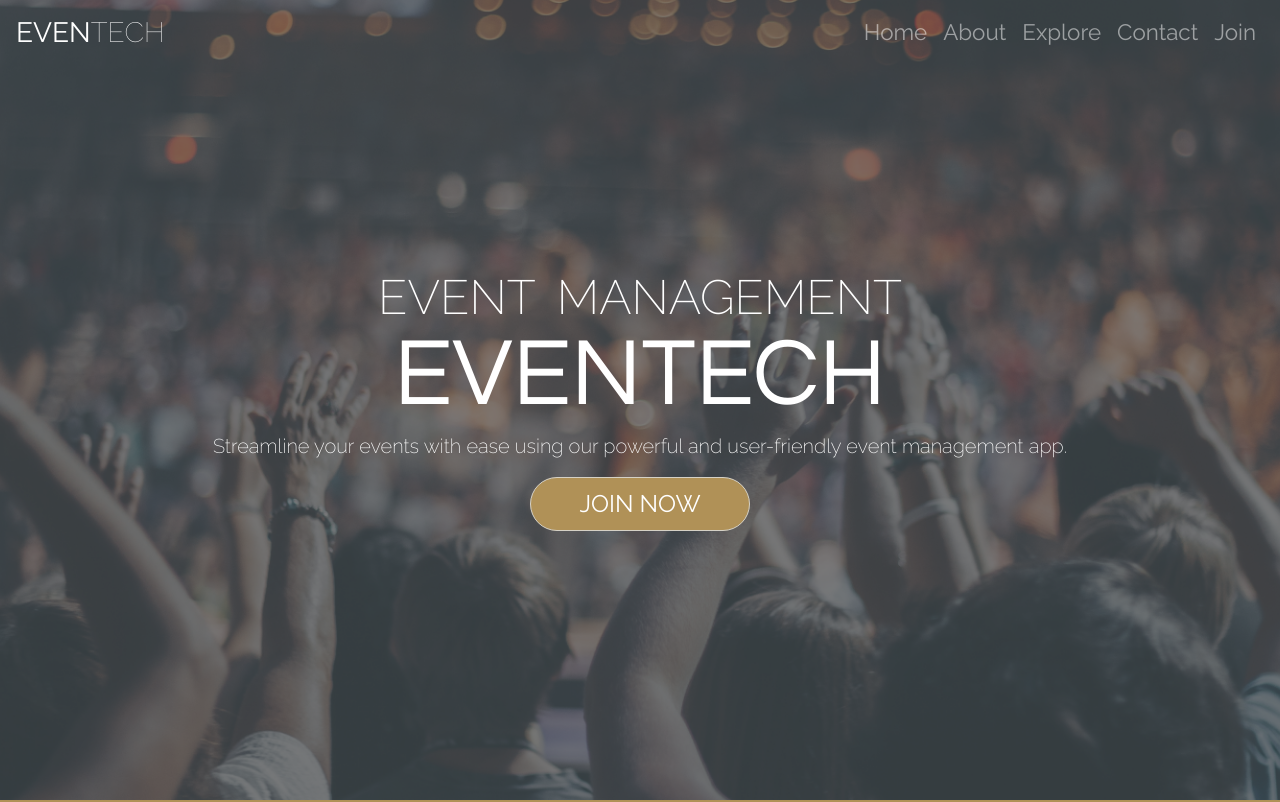
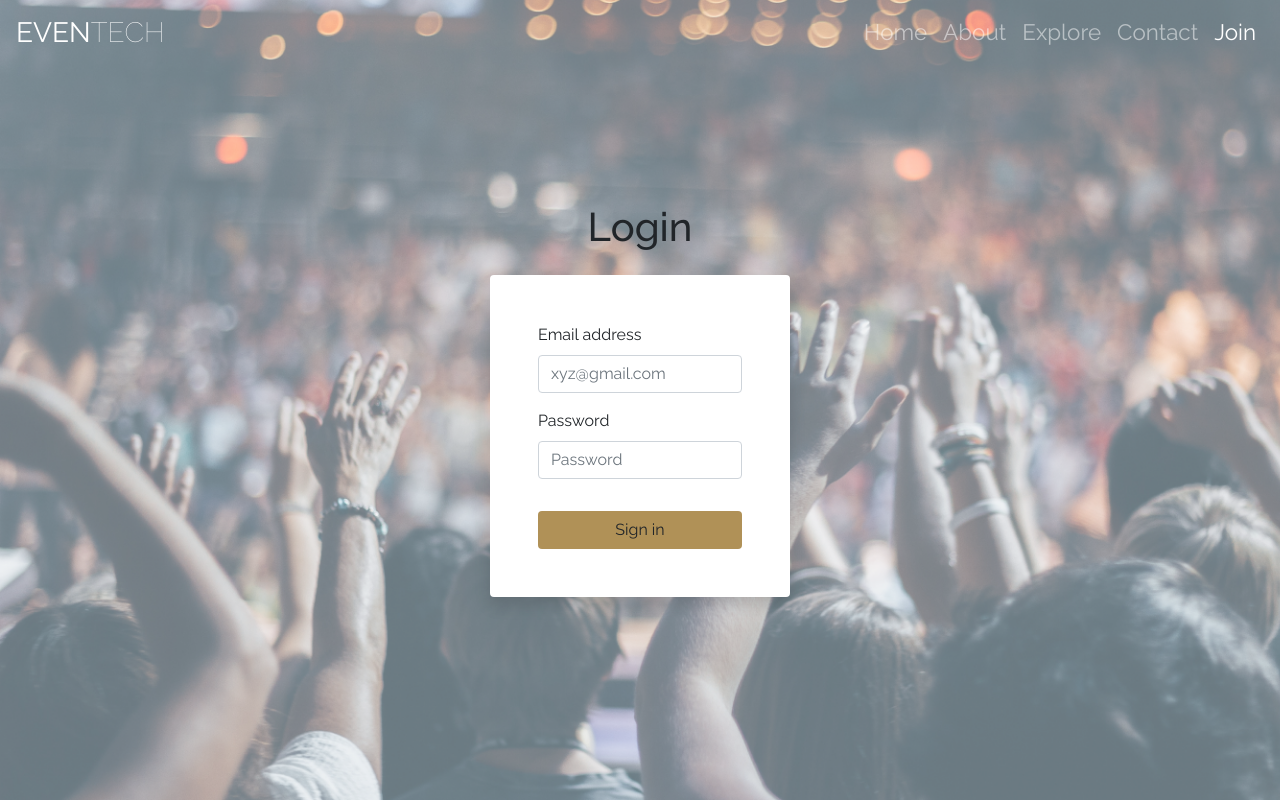
Before and after one commit to hamzaBaig1998/eventech, a React (Create React App) app: page /login in a window 1280 px wide. Shown: the top 802 px of the page. Built offline with nearby package versions, Linux system fonts and the light colour scheme.

Commit message:
navigation added

```diff
--- a/src/App.js
+++ b/src/App.js
@@ -1,23 +1,7 @@
-import LandingPage from "./LandingPage/LandingPage";
-import CreateEventForm from "./pages/CreateEventForm";
-import LoginScreen from "./pages/LoginScreen";
-import PageNotFound from "./pages/PageNotFound";
-import RegisterAdminScreen from "./pages/RegisterAdminScreen";
-import RegisterCompanyScreen from "./pages/RegisterCompanyScreen";
-import RegisterUserScreen from "./pages/RegisterUserScreen";
+import AppRouter from "./AppRouter";
 
 function App() {
-  return (
-    <div>
-      {/* <PageNotFound /> */}
-      {/* <LoginScreen /> */}
-      {/* <RegisterCompanyScreen /> */}
-      {/* <RegisterAdminScreen /> */}
-      {/* <RegisterUserScreen /> */}
-      {/* <CreateEventForm /> */}
-      <LandingPage />
-    </div>
-  );
+  return <AppRouter />;
 }
 
 export default App;
--- /dev/null
+++ b/src/AppRouter.js
@@ -0,0 +1,23 @@
+import React from "react";
+import { BrowserRouter as Router, Route, Routes } from "react-router-dom";
+import LandingPage from "./LandingPage/LandingPage";
+import LoginScreen from "./pages/LoginScreen";
+import RegisterAdminScreen from "./pages/RegisterAdminScreen";
+import RegisterCompanyScreen from "./pages/RegisterCompanyScreen";
+import RegisterUserScreen from "./pages/RegisterUserScreen";
+import CreateEventForm from "./pages/CreateEventScreen";
+
+export default function AppRouter() {
+  return (
+    <Router>
+      <Routes>
+        <Route path="/" element={<LandingPage />} />
+        <Route path="/login" element={<LoginScreen />} />
+        <Route path="/registeradmin" element={<RegisterAdminScreen />} />
+        <Route path="/registercompany" element={<RegisterCompanyScreen />} />
+        <Route path="/registeruser" element={<RegisterUserScreen />} />
+        <Route path="/login" element={<CreateEventForm />} />
+      </Routes>
+    </Router>
+  );
+}
--- a/src/components/NavBar.jsx
+++ b/src/components/NavBar.jsx
@@ -1,4 +1,5 @@
 import React from "react";
+import { NavLink } from "react-router-dom";
 
 export default function NavBar() {
   return (
@@ -18,9 +19,12 @@ export default function NavBar() {
       <div class="collapse navbar-collapse" id="mainNavBar">
         <ul class="navbar-nav ml-auto">
           <li class="nav-item">
-            <a href="#showcase" class="nav-link">
+            {/* <a href="#showcase" class="nav-link">
               Home
-            </a>
+            </a> */}
+            <NavLink to="/" className={"nav-link"}>
+              Home
+            </NavLink>
           </li>
           <li class="nav-item">
             <a href="#feeds" class="nav-link">
@@ -38,9 +42,12 @@ export default function NavBar() {
             </a>
           </li>
           <li class="nav-item">
-            <a href="#" class="nav-link">
+            {/* <a href="#" class="nav-link">
               Join
-            </a>
+            </a> */}
+            <NavLink to="/login" className={"nav-link"}>
+              Join
+            </NavLink>
           </li>
         </ul>
       </div>
--- a/src/pages/CreateEventForm.jsx
+++ b/src/pages/CreateEventScreen.jsx
@@ -2,10 +2,12 @@ import React from "react";
 import FormInput from "../components/FormInput";
 import Form from "../components/Form";
 import TextArea from "../components/TextArea";
+import NavBar from "../components/NavBar";
 
 export default function CreateEventForm() {
   return (
     <div className="bg-crowd">
+      <NavBar />
       <div className="container d-flex flex-column justify-content-center align-items-center vh-100">
         <h1 class="text-center mb-4">Create Event</h1>
         <form className="p-5 rounded shadow bg-white">
--- a/src/pages/LoginScreen.jsx
+++ b/src/pages/LoginScreen.jsx
@@ -1,10 +1,12 @@
 import React from "react";
 import FormInput from "../components/FormInput";
 import Form from "../components/Form";
+import NavBar from "../components/NavBar";
 
 export default function LoginScreen() {
   return (
     <div className="bg-crowd">
+      <NavBar />
       <div className="container d-flex flex-column justify-content-center align-items-center vh-100">
         <h1 class="text-center mb-4">Login</h1>
         <Form>
--- a/src/pages/RegisterAdminScreen.jsx
+++ b/src/pages/RegisterAdminScreen.jsx
@@ -1,10 +1,12 @@
 import React from "react";
 import FormInput from "../components/FormInput";
 import Form from "../components/Form";
+import NavBar from "../components/NavBar";
 
 export default function RegisterAdminScreen() {
   return (
     <div className="bg-crowd">
+      <NavBar />
       <div className="container d-flex flex-column justify-content-center align-items-center vh-100">
         <h1 class="text-center mb-4">Register Admin</h1>
         <Form>
--- a/src/pages/RegisterCompanyScreen.jsx
+++ b/src/pages/RegisterCompanyScreen.jsx
@@ -1,10 +1,12 @@
 import React from "react";
 import FormInput from "../components/FormInput";
 import Form from "../components/Form";
+import NavBar from "../components/NavBar";
 
 export default function RegisterCompanyScreen() {
   return (
     <div className="bg-crowd">
+      <NavBar />
       <div className="container d-flex flex-column justify-content-center align-items-center vh-100">
         <h1 class="text-center mb-4">Register Company</h1>
         <Form>
--- a/src/pages/RegisterUserScreen.jsx
+++ b/src/pages/RegisterUserScreen.jsx
@@ -1,10 +1,12 @@
 import React from "react";
 import FormInput from "../components/FormInput";
 import Form from "../components/Form";
+import NavBar from "../components/NavBar";
 
 export default function RegisterUserScreen() {
   return (
     <div className="bg-crowd">
+      <NavBar />
       <div className="container d-flex flex-column justify-content-center align-items-center vh-100">
         <h1 class="text-center mb-4">Register User</h1>
         <Form>
```
Also changed, not shown: src/index.js (+6 -6 lines).
